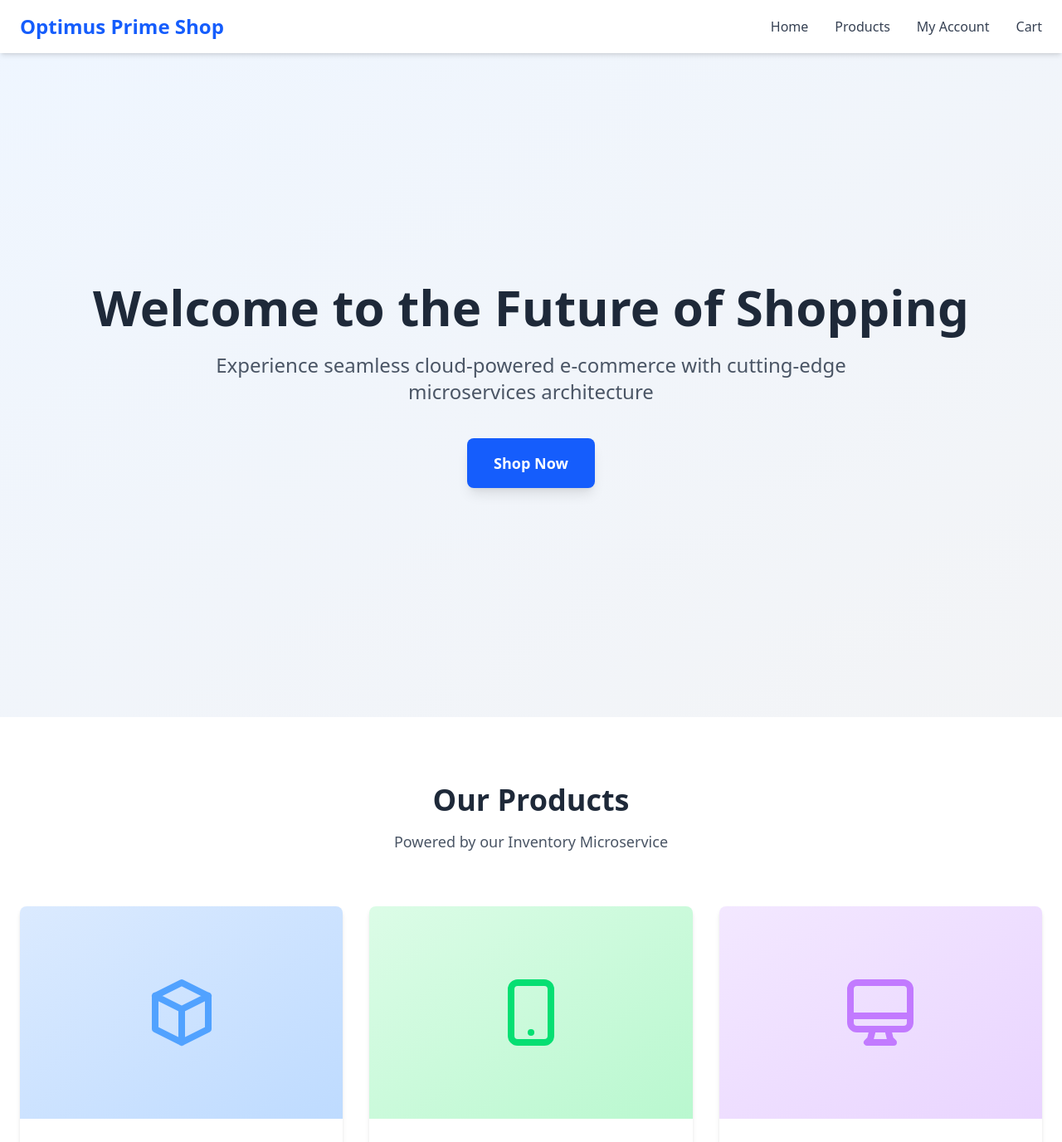
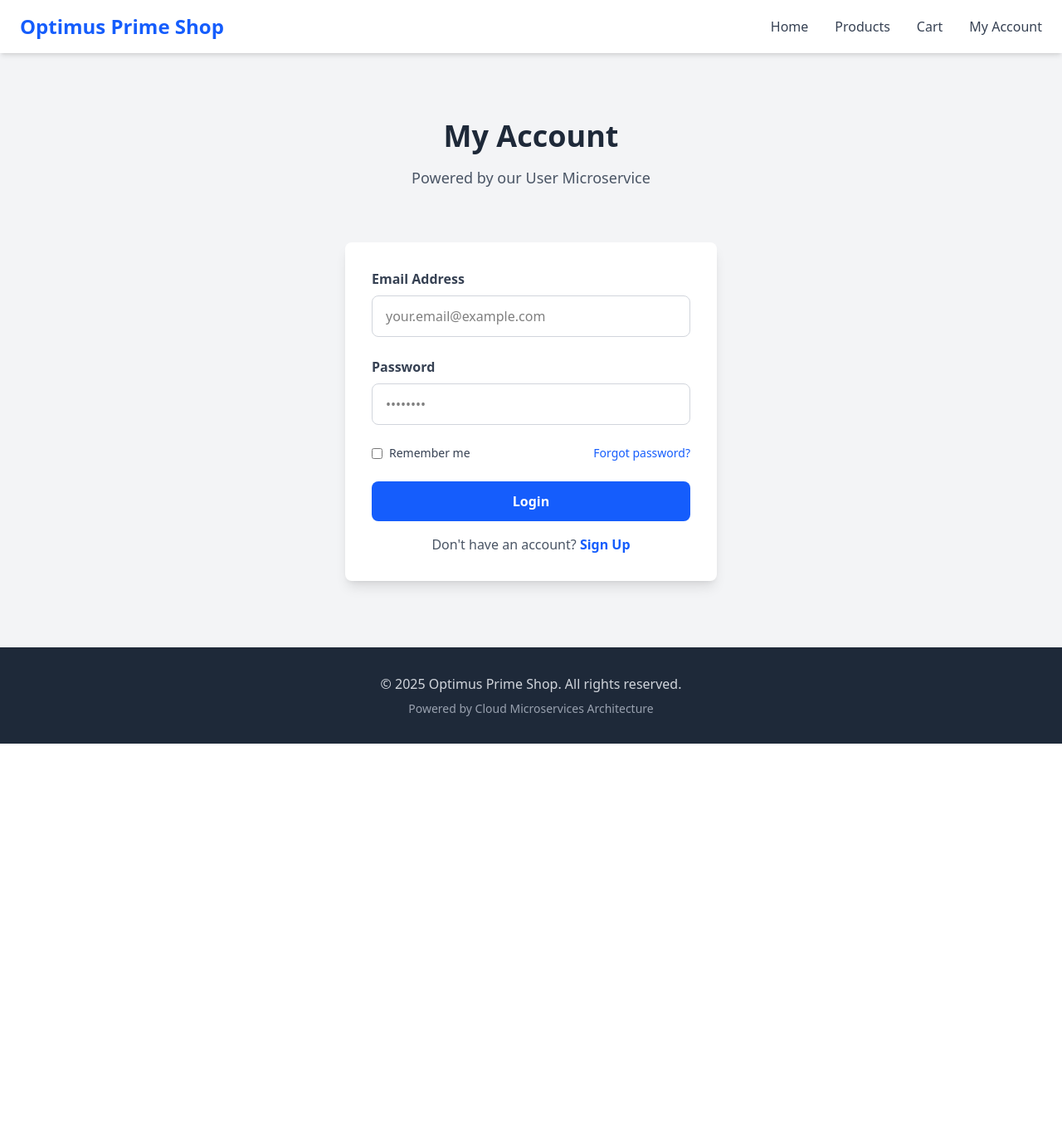
Before and after one commit to OptimusPrimeCloudComputing/Optimus_Prime_Frontend, a React (Vite) app: page /account in a window 1280 px wide. Shown: the top 1376 px of the page at 83% size. After the commit the page ends 896 px from the top, so only its background shows below. Built offline with nearby package versions, Linux system fonts and the light colour scheme.

Commit message:
added React router to display components on separate routes

```diff
--- a/package.json
+++ b/package.json
@@ -14,7 +14,8 @@
     "@tailwindcss/vite": "^4.1.14",
     "react": "^19.1.1",
     "react-dom": "^19.1.1",
-    "react-redux": "^9.2.0"
+    "react-redux": "^9.2.0",
+    "react-router-dom": "^7.9.4"
   },
   "devDependencies": {
     "@eslint/js": "^9.36.0",
--- a/src/App.jsx
+++ b/src/App.jsx
@@ -1,3 +1,4 @@
+import { BrowserRouter as Router, Routes, Route } from 'react-router-dom'
 import Header from './components/Header'
 import Home from './components/Home'
 import Products from './components/Products'
@@ -7,14 +8,18 @@ import Footer from './components/Footer'
 
 function App() {
   return (
-    <div className="bg-gray-50">
-      <Header />
-      <Home />
-      <Products />
-      <Account />
-      <Cart />
-      <Footer />
-    </div>
+    <Router>
+      <div className="bg-gray-50">
+        <Header />
+        <Routes>
+          <Route path="/" element={<Home />} />
+          <Route path="/products" element={<Products />} />
+          <Route path="/account" element={<Account />} />
+          <Route path="/cart" element={<Cart />} />
+        </Routes>
+        <Footer />
+      </div>
+    </Router>
   )
 }
 
--- a/src/components/Header.jsx
+++ b/src/components/Header.jsx
@@ -1,5 +1,6 @@
 import { useState } from 'react'
 import { useSelector } from 'react-redux'
+import { Link } from 'react-router-dom'
 
 function Header() {
   const [mobileMenuOpen, setMobileMenuOpen] = useState(false)
@@ -9,21 +10,21 @@ function Header() {
     <header className="bg-white shadow-md sticky top-0 z-50">
       <nav className="container mx-auto px-6 py-4">
         <div className="flex items-center justify-between">
-          <div className="text-2xl font-bold text-blue-600">
+          <Link to="/" className="text-2xl font-bold text-blue-600">
             Optimus Prime Shop
-          </div>
+          </Link>
           <div className="hidden md:flex space-x-8 items-center">
-            <a href="#home" className="text-gray-700 hover:text-blue-600 transition duration-300">Home</a>
-            <a href="#products" className="text-gray-700 hover:text-blue-600 transition duration-300">Products</a>
-            <a href="#account" className="text-gray-700 hover:text-blue-600 transition duration-300">My Account</a>
-            <a href="#cart" className="text-gray-700 hover:text-blue-600 transition duration-300 relative">
+            <Link to="/" className="text-gray-700 hover:text-blue-600 transition duration-300">Home</Link>
+            <Link to="/products" className="text-gray-700 hover:text-blue-600 transition duration-300">Products</Link>
+            <Link to="/cart" className="text-gray-700 hover:text-blue-600 transition duration-300 relative">
               Cart
               {totalQuantity > 0 && (
                 <span className="absolute -top-2 -right-2 bg-blue-600 text-white text-xs font-bold rounded-full h-5 w-5 flex items-center justify-center">
                   {totalQuantity}
                 </span>
               )}
-            </a>
+            </Link>
+            <Link to="/account" className="text-gray-700 hover:text-blue-600 transition duration-300">My Account</Link>
           </div>
           {/* Mobile Menu Button */}
           <div className="md:hidden">
@@ -41,12 +42,12 @@ function Header() {
         {/* Mobile Menu */}
         {mobileMenuOpen && (
           <div className="md:hidden mt-4 pb-4">
-            <a href="#home" className="block py-2 text-gray-700 hover:text-blue-600">Home</a>
-            <a href="#products" className="block py-2 text-gray-700 hover:text-blue-600">Products</a>
-            <a href="#account" className="block py-2 text-gray-700 hover:text-blue-600">My Account</a>
-            <a href="#cart" className="block py-2 text-gray-700 hover:text-blue-600">
+            <Link to="/" className="block py-2 text-gray-700 hover:text-blue-600" onClick={() => setMobileMenuOpen(false)}>Home</Link>
+            <Link to="/products" className="block py-2 text-gray-700 hover:text-blue-600" onClick={() => setMobileMenuOpen(false)}>Products</Link>
+            <Link to="/account" className="block py-2 text-gray-700 hover:text-blue-600" onClick={() => setMobileMenuOpen(false)}>My Account</Link>
+            <Link to="/cart" className="block py-2 text-gray-700 hover:text-blue-600" onClick={() => setMobileMenuOpen(false)}>
               Cart {totalQuantity > 0 && `(${totalQuantity})`}
-            </a>
+            </Link>
           </div>
         )}
       </nav>
--- a/src/components/Home.jsx
+++ b/src/components/Home.jsx
@@ -9,7 +9,7 @@ function Home() {
           Experience seamless cloud-powered e-commerce with cutting-edge microservices architecture
         </p>
         <a
-          href="#products"
+          href="/products"
           className="inline-block bg-blue-600 text-white px-8 py-4 rounded-lg text-lg font-semibold hover:bg-blue-700 transition duration-300 shadow-lg hover:shadow-xl transform hover:-translate-y-1"
         >
           Shop Now
```
Also changed, not shown: 1 other file (tests, documents, lock files or other folders).
